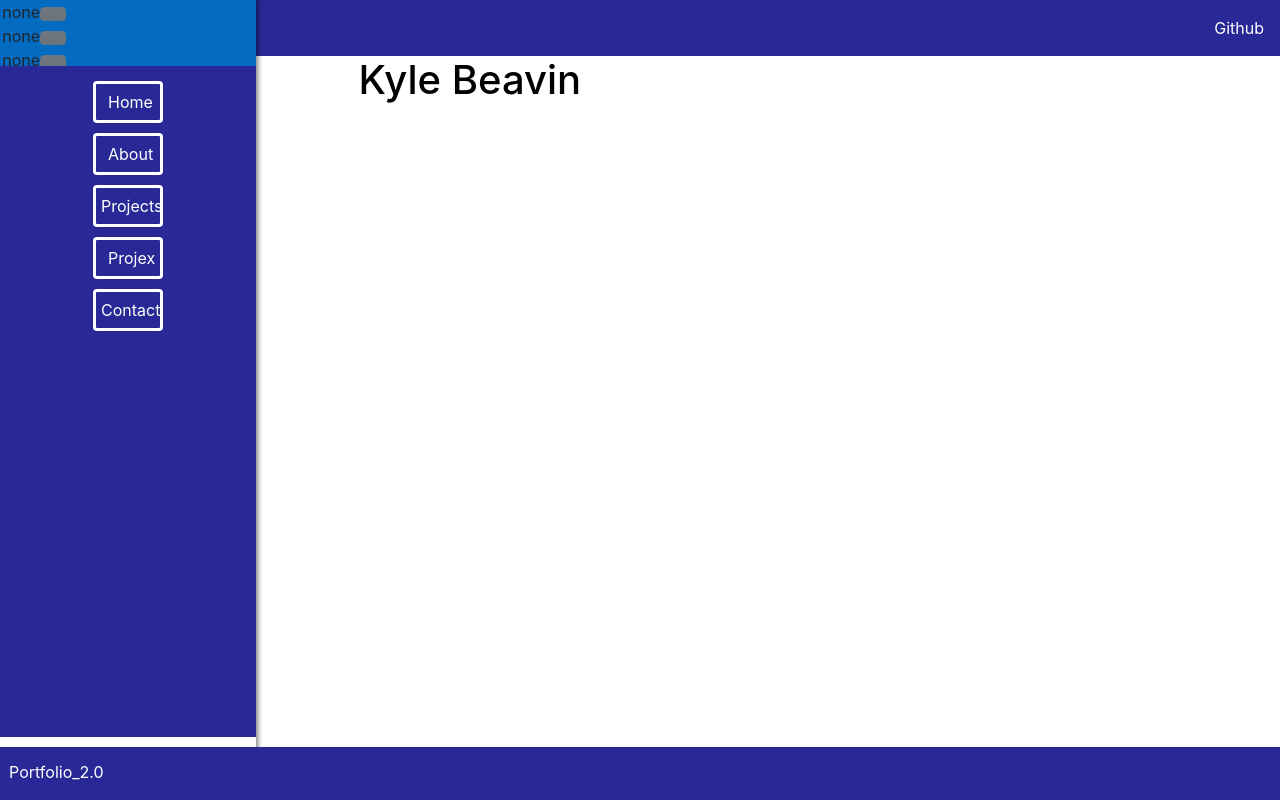
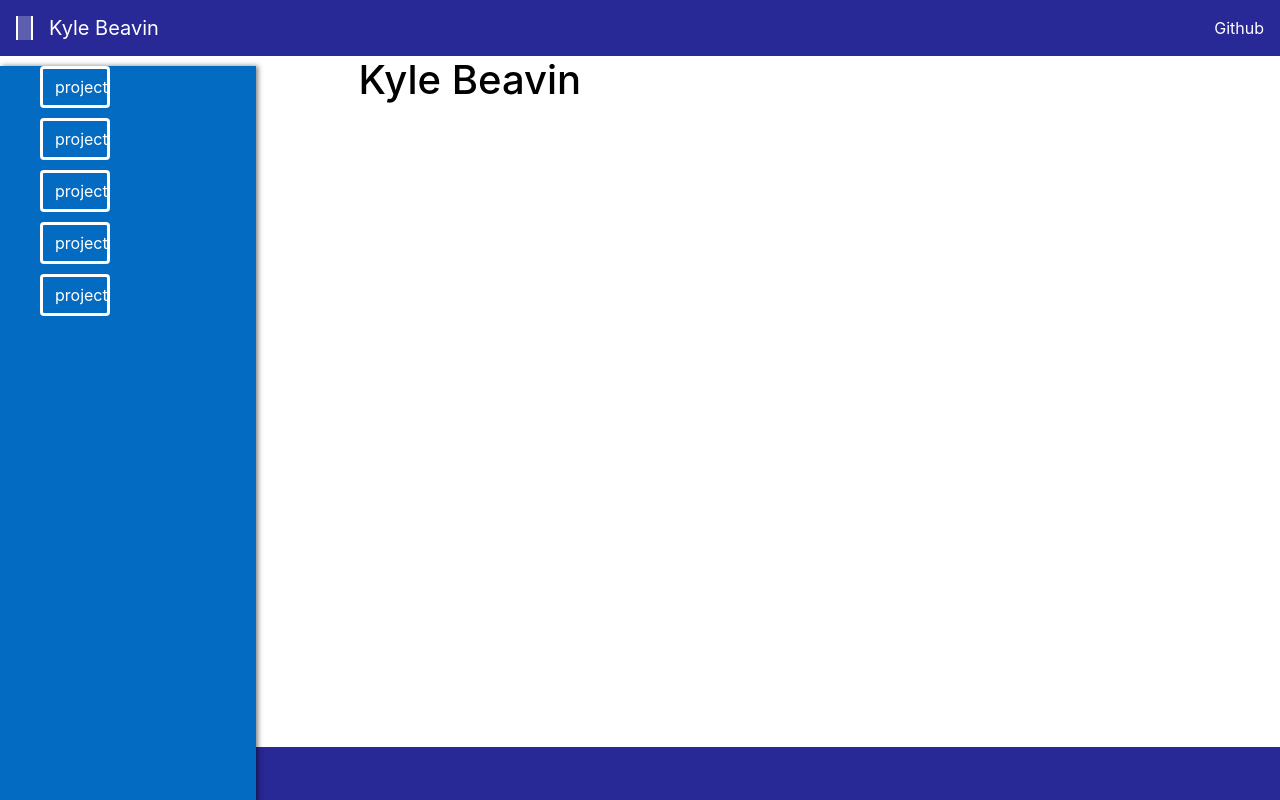
Before and after one commit to kylebeavin/Portfolio_2.0, a React (Create React App) app: page / in a window 1280 px wide. Built offline with nearby package versions, Linux system fonts and the light colour scheme; the HTML template or start-up script is replaced by a standard one.

Commit message:
styling side drawer

```diff
--- a/src/App.css
+++ b/src/App.css
@@ -30,6 +30,9 @@ body {
 /****************************
 Sidebar Section
 ****************************/
+.sidebar {
+  z-index: 100; }
+
 ul {
   list-style-type: 'none'; }
 
@@ -137,5 +140,11 @@ footer p {
   box-shadow: 2px 0px 5px rgba(0, 0, 0, 0.5);
   position: fixed;
   left: 0;
-  top: 0;
-  width: 20%; }
+  top: 66px;
+  width: 20%;
+  z-index: 200; }
+
+.side-drawer ul {
+  list-style: none;
+  display: flex;
+  flex-direction: column; }
--- a/src/components/side-drawer/SideDrawer.js
+++ b/src/components/side-drawer/SideDrawer.js
@@ -6,11 +6,11 @@ const SideDrawer = props => (
         <nav className="side-drawer">
             <div>
                 <ul>
-                    <li><Link to="/1"><Button></Button></Link></li>
-                    <li><Link to="/2"><Button></Button></Link></li>
-                    <li><Link to="/3"><Button></Button></Link></li>
-                    <li><Link to="/4"><Button></Button></Link></li>
-                    <li><Link to="/5"><Button></Button></Link></li>
+                    <li><Link to="/1"><Button className="sideButton" outline color="secondary">project</Button></Link></li>
+                    <li><Link to="/2"><Button className="sideButton" outline color="secondary">project</Button></Link></li>
+                    <li><Link to="/3"><Button className="sideButton" outline color="secondary">project</Button></Link></li>
+                    <li><Link to="/4"><Button className="sideButton" outline color="secondary">project</Button></Link></li>
+                    <li><Link to="/5"><Button className="sideButton" outline color="secondary">project</Button></Link></li>
                 </ul>
             </div>
         </nav>
--- a/src/components/site/Sidebar.js
+++ b/src/components/site/Sidebar.js
@@ -1,10 +1,6 @@
 import React from 'react';
 import { Button } from 'reactstrap';
-import {
-  Route,
-  Link
-} from 'react-router-dom'
-
+import { Route, Link } from 'react-router-dom'
 import { routes } from './_routes';
 
 const Sidebar = () => (
--- a/src/styles/_drawer.scss
+++ b/src/styles/_drawer.scss
@@ -34,6 +34,13 @@
     box-shadow: 2px 0px 5px rgba(0,0,0,0.5);
     position: fixed;
     left: 0;
-    top: 0;
+    top: 66px;
     width: 20%;
+    z-index: 200;
 }
+
+.side-drawer ul {
+    list-style: none;
+    display: flex;
+    flex-direction: column;
+}
--- a/src/styles/_sidebar.scss
+++ b/src/styles/_sidebar.scss
@@ -1,6 +1,9 @@
 /****************************
 Sidebar Section
 ****************************/
+.sidebar {
+    z-index: 100;
+}
 
 ul {
     list-style-type: 'none';
@@ -16,7 +19,6 @@ ul {
     color: white;
     position: fixed;
     left: 0px;
-
 }
 
 .sidebar-list a{
```
